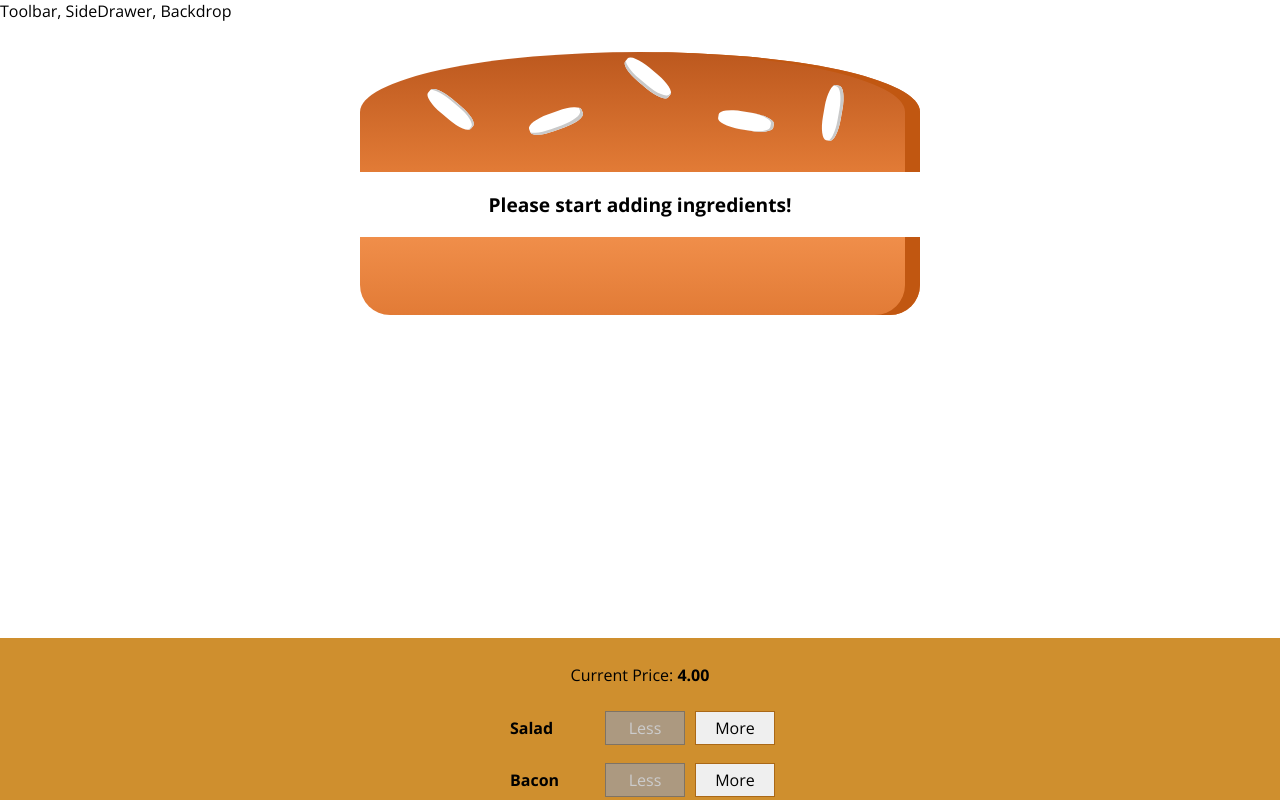
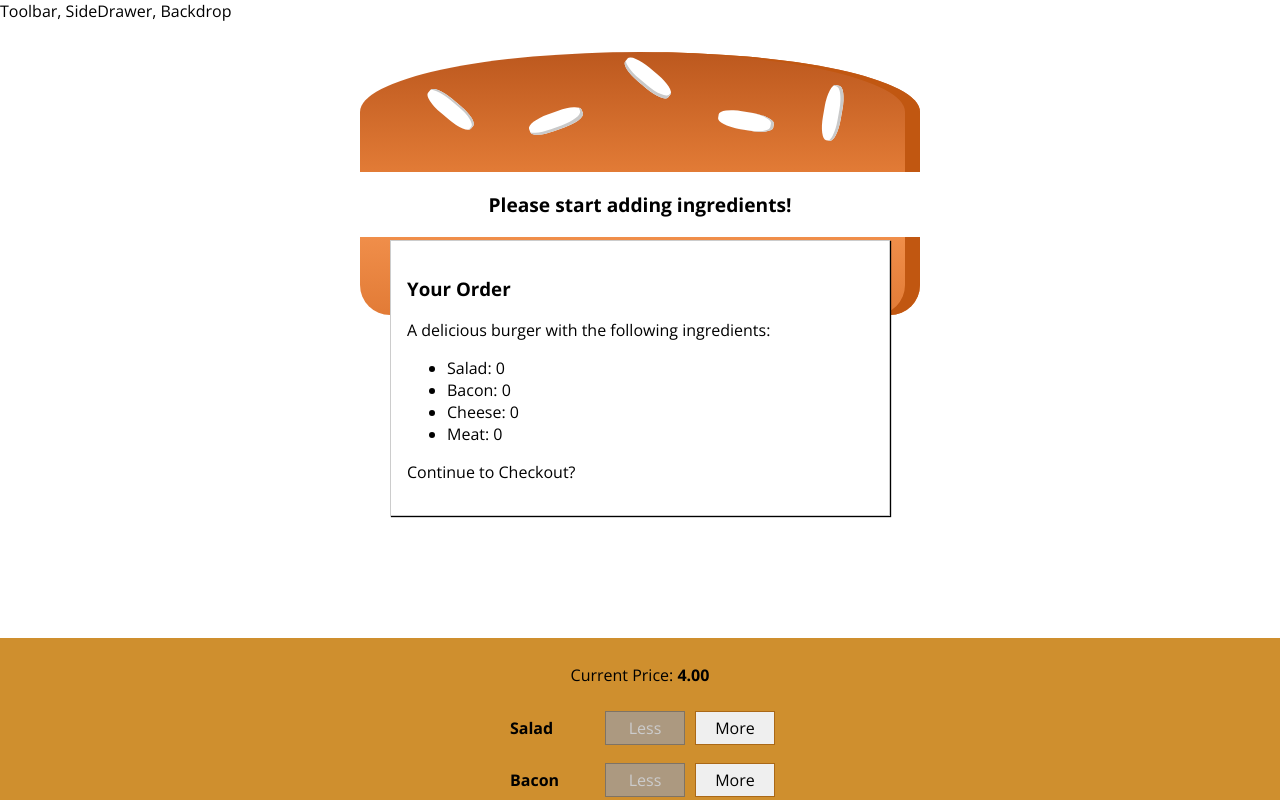
Before and after one commit to tomikonio/burger-shop, a React (Create React App) app: page / in a window 1280 px wide. Shown: the top 800 px of the page. Built offline with nearby package versions, Linux system fonts and the light colour scheme.

Commit message:
Add the order summery modal
for now the modal is always displayed, will be fixed

```diff
--- /dev/null
+++ b/src/components/Burger/OrderSummery/OrderSummery.js
@@ -0,0 +1,25 @@
+import React, { Fragment } from 'react';
+
+const style = {
+  textTransform: 'capitalize'
+};
+
+const OrderSummery = props => {
+  const ingredientSummery = Object.keys(props.ingredients).map(igKey => {
+    return (
+      <li key={igKey}>
+        <span style={style}>{igKey}</span>: {props.ingredients[igKey]}
+      </li>
+    );
+  });
+  return (
+    <Fragment>
+      <h3>Your Order</h3>
+      <p>A delicious burger with the following ingredients:</p>
+      <ul>{ingredientSummery}</ul>
+      <p>Continue to Checkout?</p>
+    </Fragment>
+  );
+};
+
+export default OrderSummery;
--- /dev/null
+++ b/src/components/UI/Modal/Modal.js
@@ -0,0 +1,7 @@
+import React from 'react';
+
+import classes from './Modal.module.css';
+
+const Modal = props => <div className={classes.Modal}>{props.children}</div>;
+
+export default Modal;
--- /dev/null
+++ b/src/components/UI/Modal/Modal.module.css
@@ -0,0 +1,20 @@
+.Modal {
+  position: fixed;
+  z-index: 500;
+  background-color: white;
+  width: 70%;
+  border: 1px solid #ccc;
+  box-shadow: 1px 1px 1px black;
+  padding: 16px;
+  left: 15%;
+  top: 30%;
+  box-sizing: border-box;
+  transition: all 0.3s ease-out;
+}
+
+@media (min-width: 600px) {
+  .Modal {
+    width: 500px;
+    left: calc(50% - 250px);
+  }
+}
--- a/src/containers/BurgerBuilder/BurgerBuilder.js
+++ b/src/containers/BurgerBuilder/BurgerBuilder.js
@@ -2,6 +2,8 @@ import React, { Component, Fragment } from 'react';
 
 import Burger from '../../components/Burger/Burger';
 import BuildControls from '../../components/Burger/BuildControls/BuildControls';
+import Modal from '../../components/UI/Modal/Modal';
+import OrderSummery from '../../components/Burger/OrderSummery/OrderSummery';
 
 const INGREDIENT_PRICES = {
   salad: 0.5,
@@ -77,6 +79,9 @@ class BurgerBuilder extends Component {
 
     return (
       <Fragment>
+        <Modal>
+          <OrderSummery ingredients={this.state.ingredients} />
+        </Modal>
         <Burger ingredients={this.state.ingredients} />
         <BuildControls
           ingredientAdded={this.addIngredientHandler}
```
Also changed, not shown: src/components/UI/Backdrop/Backdrop.js (added).
